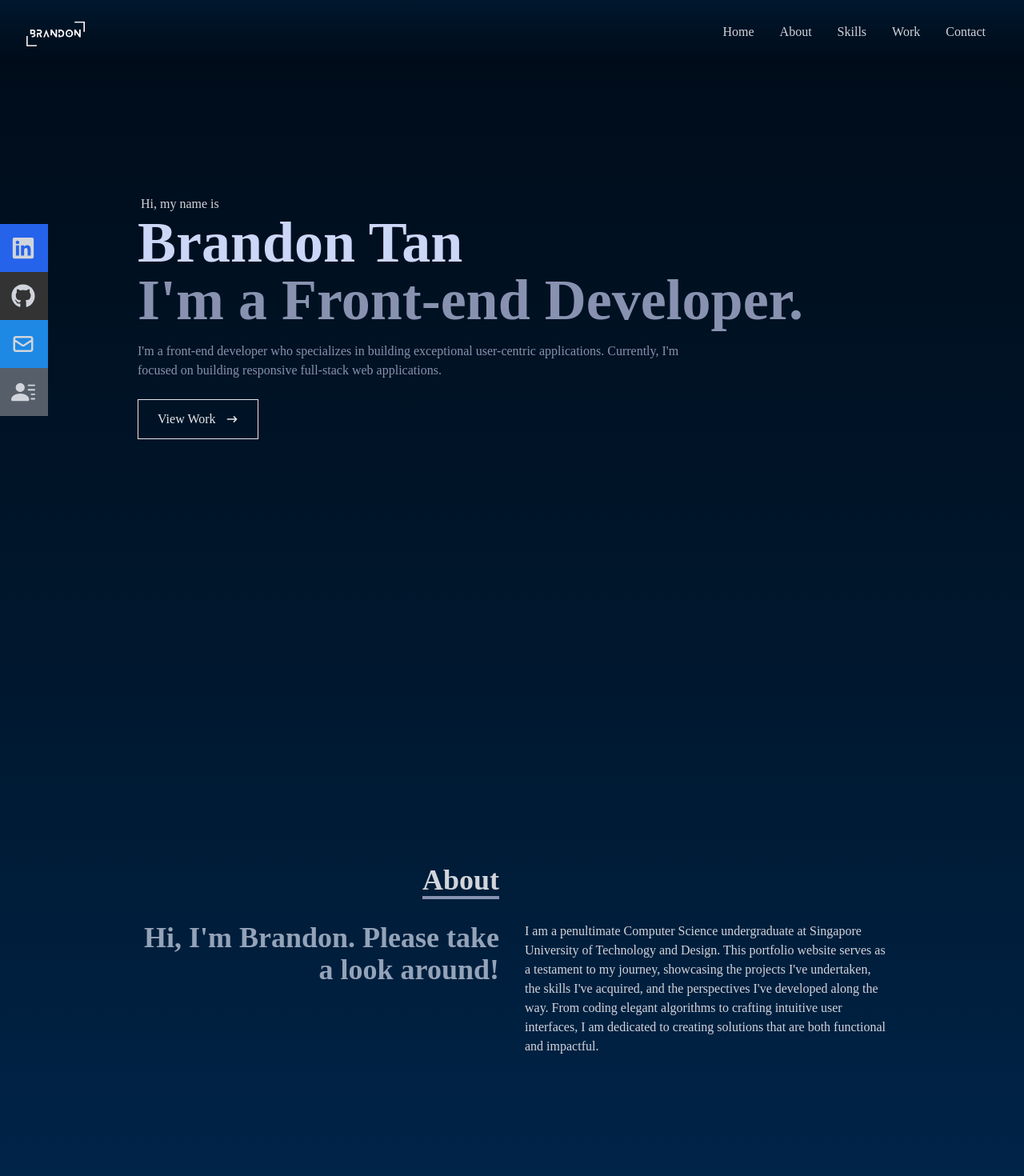
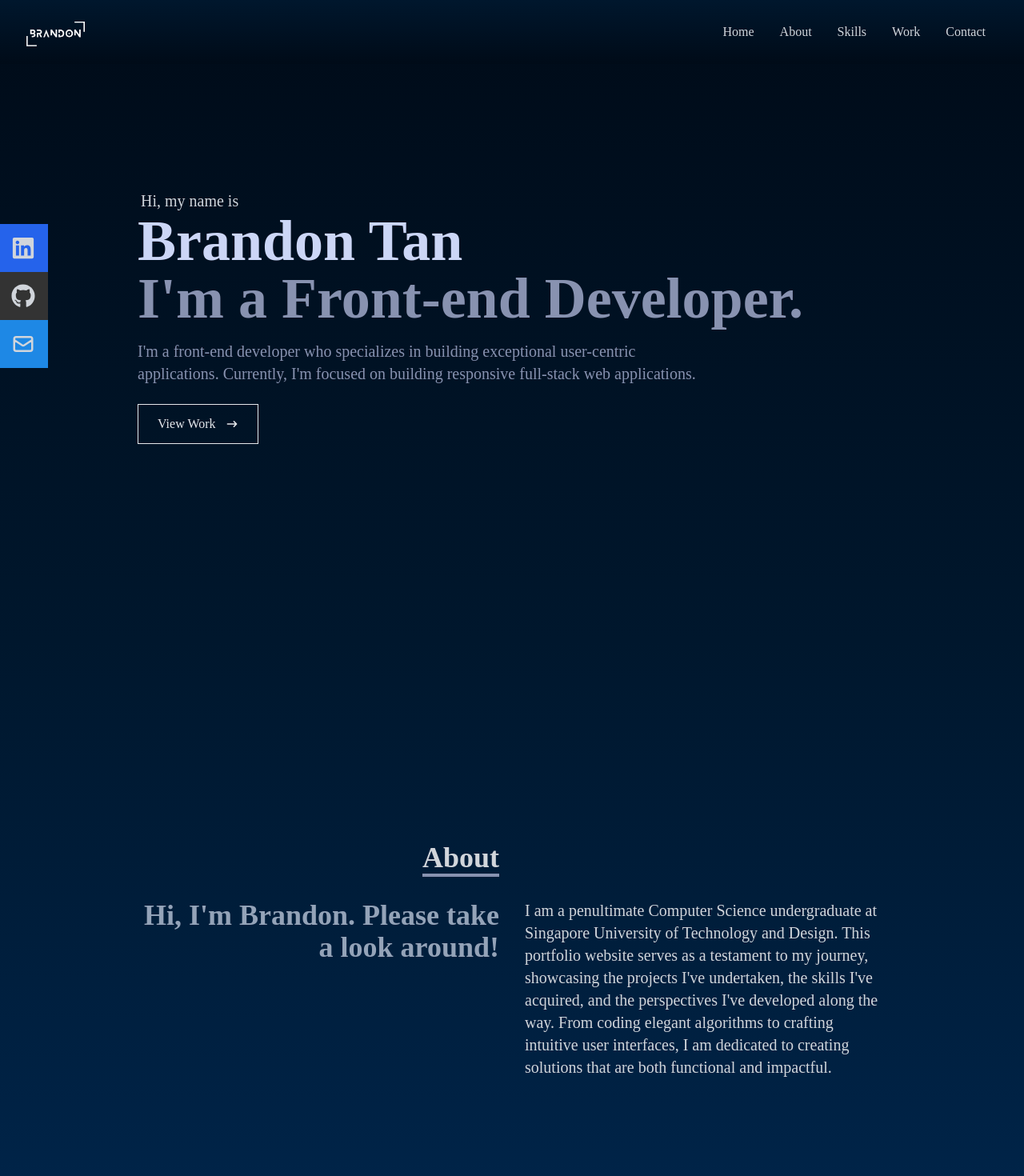
Before and after one commit to icyde/React-Portfolio, a React (Create React App) app: page / in a window 1280 px wide. Shown: the top 1470 px of the page at 80% size. Built offline with nearby package versions, Linux system fonts and the light colour scheme.

Commit message:
navbar changes

```diff
--- a/src/components/About.jsx
+++ b/src/components/About.jsx
@@ -22,7 +22,7 @@ const About = () => {
             </p>
           </div>
           <div>
-            <p>
+            <p className="md:text-xl">
               I am a penultimate Computer Science undergraduate at Singapore
               University of Technology and Design. This portfolio website serves
               as a testament to my journey, showcasing the projects I've
--- a/src/components/Contact.jsx
+++ b/src/components/Contact.jsx
@@ -16,9 +16,9 @@ const Contact = () => {
           <p className="text-4xl font-bold inline border-b-4 border-[#8892b0] text-gray-300">
             Contact
           </p>
-          <p className="text-gray-300 py-4">
+          <p className="text-gray-300 py-4 md:text-xl">
             {" "}
-            Submit the form below to contact me or send me an email directly-
+            Submit the form below to contact me or send me an email directly at
             brandontanruien@gmail.com
           </p>
         </div>
--- a/src/components/Home.jsx
+++ b/src/components/Home.jsx
@@ -10,14 +10,14 @@ const Home = () => {
       {/* bg-[#0a192f] */}
       {/* container */}
       <div className="max-w-[1000px] mx-auto px-8 flex flex-col justify-center h-full">
-        <p className="text-gray-300 pl-1">Hi, my name is</p>
+        <p className="text-gray-300 pl-1 md:text-xl">Hi, my name is</p>
         <h1 className="text-4xl sm:text-7xl font-bold text-[#ccd6f6]">
           Brandon Tan
         </h1>
         <h2 className="text-4xl sm:text-7xl font-bold text-[#8892b0]">
           I'm a Front-end Developer.
         </h2>
-        <p className="text-[#8892b0] py-4 max-w-[700px]">
+        <p className="text-[#8892b0] py-4 max-w-[700px] md:text-xl">
           I'm a front-end developer who specializes in building exceptional
           user-centric applications. Currently, I'm focused on building
           responsive full-stack web applications.
--- a/src/components/Navbar.jsx
+++ b/src/components/Navbar.jsx
@@ -126,7 +126,9 @@ const Navbar = () => {
           <li className="w-[160px] h-[60px] flex justify-between items-center ml-[-100px] hover:ml-[-10px] duration-300 bg-blue-600">
             <a
               className="flex justify-between items-center w-full text-gray-300"
-              href="/"
+              href="https://www.linkedin.com/in/brandon-tan-rui-en"
+              target="_blank"
+              rel="noopener noreferrer"
             >
               Linkedin <FaLinkedin size={30} />
             </a>
@@ -134,7 +136,9 @@ const Navbar = () => {
           <li className="w-[160px] h-[60px] flex justify-between items-center ml-[-100px] hover:ml-[-10px] duration-300 bg-[#333333]">
             <a
               className="flex justify-between items-center w-full text-gray-300"
-              href="/"
+              href="https://github.com/icyde/Rentomatic"
+              target="_blank"
+              rel="noopener noreferrer"
             >
               Github <FaGithub size={30} />
             </a>
@@ -142,19 +146,19 @@ const Navbar = () => {
           <li className="w-[160px] h-[60px] flex justify-between items-center ml-[-100px] hover:ml-[-10px] duration-300 bg-[#1E88E5]">
             <a
               className="flex justify-between items-center w-full text-gray-300"
-              href="/"
+              href="mailto:brandontanruien@gmail.com"
             >
               Email <HiOutlineMail size={30} />
             </a>
           </li>
-          <li className="w-[160px] h-[60px] flex justify-between items-center ml-[-100px] hover:ml-[-10px] duration-300 bg-[#565f69]">
+          {/* <li className="w-[160px] h-[60px] flex justify-between items-center ml-[-100px] hover:ml-[-10px] duration-300 bg-[#565f69]">
             <a
               className="flex justify-between items-center w-full text-gray-300"
               href="/"
             >
               Resume <BsFillPersonLinesFill size={30} />
             </a>
-          </li>
+          </li> */}
         </ul>
       </div>
     </div>
```
